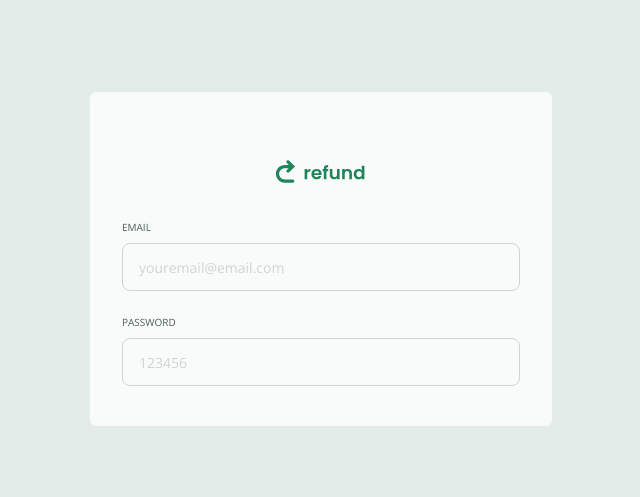
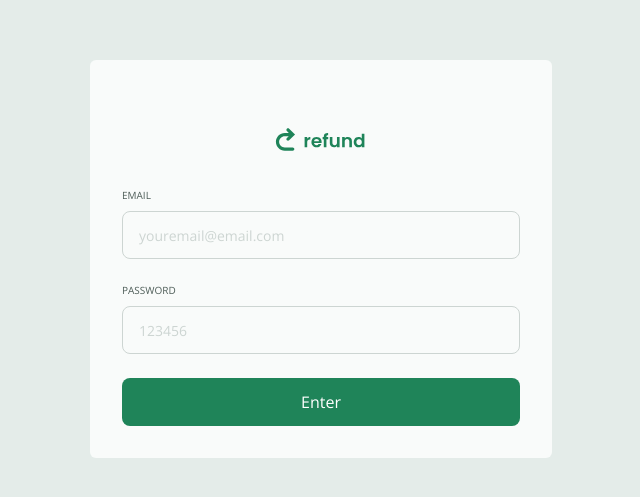
Before and after one commit to jotadagostin/refund-2.0, a React (Vite) app in the folder web/: page / in a window 1280 px wide. Shown: the part 141-638 px from the top of the page, without its empty margins (319-959 px from the left). Built offline with nearby package versions, Linux system fonts and the light colour scheme.

Commit message:
new component
button

```diff
--- /dev/null
+++ b/web/src/components/Button.tsx
@@ -0,0 +1,21 @@
+type Props = React.ComponentProps<"button"> & {
+  isLoading?: boolean;
+};
+
+export function Button({
+  children,
+  isLoading,
+  type = "button",
+  ...rest
+}: Props) {
+  return (
+    <button
+      type={type}
+      disabled={isLoading}
+      className="flex items-center justify-center bg-green-100 rounded-lg text-white cursor-pointer hover:bg-green-200 transition ease-linear disabled:opacity-50 disabled:cursor-not-allowed h-12 "
+      {...rest}
+    >
+      {children}
+    </button>
+  );
+}
--- a/web/src/components/Input.tsx
+++ b/web/src/components/Input.tsx
@@ -2,7 +2,7 @@
   legend?: string;
 };
 
-export function Input({ legend, ...rest }: Props) {
+export function Input({ legend, type = "text", ...rest }: Props) {
   return (
     <fieldset className="flex flex-1 max-h-20 text-gray-200 focus-within:text-green-100">
       {legend && (
@@ -12,7 +12,7 @@
       )}
 
       <input
-        type="text"
+        type={type}
         className="w-full h-12 rounded-lg border border-gray-300 px-4 text-sm text-gray-100 bg-transparent mb-2 outline-none focus:border-2 focus:border-green-100 placeholder-gray-300"
         {...rest}
       />
--- a/web/src/pages/SignIn.tsx
+++ b/web/src/pages/SignIn.tsx
@@ -1,3 +1,4 @@
+import { Button } from "../components/Button";
 import { Input } from "../components/Input";
 
 export function SignIn() {
@@ -11,6 +12,8 @@
       />
 
       <Input required legend="Password" type="password" placeholder="123456" />
+
+      <Button>Enter</Button>
     </form>
   );
 }
```
